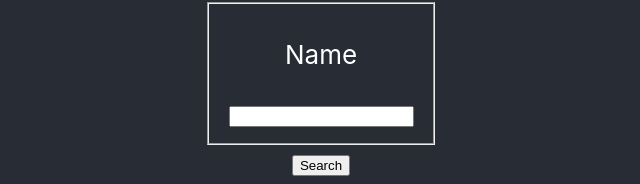
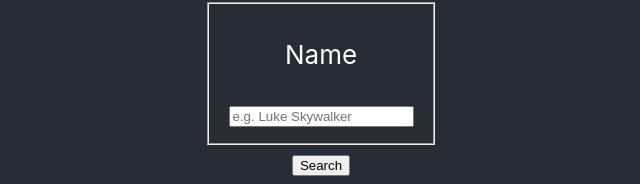
Before and after one commit to roisuuu/sw-search, a React (Create React App) app: page / in a window 1280 px wide. Shown: the part 337-521 px from the top of the page, without its empty margins (319-959 px from the left). Built offline with nearby package versions, Linux system fonts and the light colour scheme.

Commit message:
Input bar now resets after submit and has placeholder text

```diff
--- a/src/App.js
+++ b/src/App.js
@@ -3,14 +3,28 @@ import './App.css';
 import { useState, useReducer } from 'react';
 
 const formReducer = (state, event) => {
-  return {
-    ...state,
-    [event.name]: event.value
+  // return {
+  //   ...state,
+  //   [event.name]: event.value
+  // }
+
+  if (event.reset) {
+    return {
+      name: '',
+    }
+  } else {
+    return {
+      ...state,
+      [event.name]: event.value
+    }
   }
 }
 
 function App() {
-  const [formData, setFormData] = useReducer(formReducer, {});
+  const [formData, setFormData] = useReducer(formReducer, {
+    // setting a default value for the input
+    // name: "Luke Skywalker",
+  });
   const [submitting, setSubmitting] = useState(false);
   const handleSubmit = event => {
     event.preventDefault();
@@ -18,6 +32,9 @@ function App() {
     // simulating an API call
     setTimeout(() => {
       setSubmitting(false);
+      setFormData({
+        reset: true
+      })
     }, 3000)
   }
 
@@ -56,7 +73,7 @@ function App() {
             <fieldset>
               <label>
                 <p>Name</p>
-                <input name="name" onChange={handleChange}/>
+                <input name="name" onChange={handleChange} value={formData.name || ''} placeholder={"e.g. Luke Skywalker"}/>
               </label>
             </fieldset>
             <button type="submit">Search</button>
```
